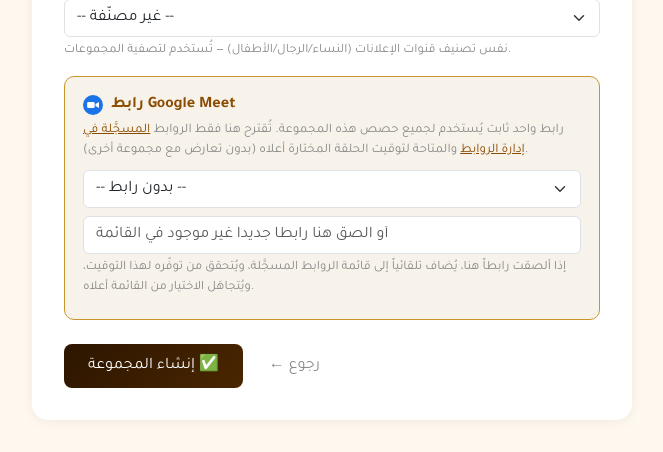
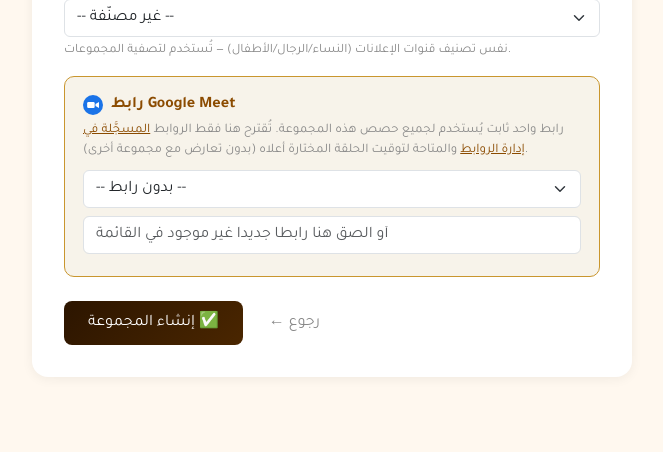
Before and after one commit to ikramelassam/quranschool, a Django app: template templates/courses/admin_groupe_ajouter.html in a window 1280 px wide. Shown: the part 1056-1508 px from the top of the page, without its empty margins (0-663 px from the left). After the commit the page ends 1433 px from the top, so only its background shows below. Run offline with Django 5.2, Linux system fonts and the light colour scheme; the template is opened without the code that fills it, so the values that code supplies are empty.

Commit message:
feat(courses): retire la mention trompeuse de vérification du lien Meet collé
La phrase disait que le lien collé "يُتحقق من توفّره لهذا التوقيت", ce qui
se lit comme un contrôle que le lien est actif. En réalité seule la forme
de l'URL est validée (URLValidator) puis le conflit d'horaire avec un
autre groupe — aucune requête vers le lien. Retirée des 2 écrans.

Co-Authored-By: Claude Sonnet 5 <noreply@anthropic.com>
Claude-Session: https://claude.ai/code/session_01Kk3BKudhW5JT7zGoGtttKc

```diff
--- a/templates/courses/admin_groupe_ajouter.html
+++ b/templates/courses/admin_groupe_ajouter.html
@@ -127,9 +127,6 @@
             </select>
             <input type="url" name="lien_meet_nouveau" class="form-control" style="margin-top:8px;"
                    placeholder="{% trans 'أو الصق هنا رابطاً جديداً غير موجود في القائمة' %}">
-            <div style="color:#888; font-size:0.8rem; margin-top:4px;">
-                {% trans "إذا ألصقت رابطاً هنا، يُضاف تلقائياً إلى قائمة الروابط المسجَّلة، ويُتحقق من توفّره لهذا التوقيت، ويُتجاهَل الاختيار من القائمة أعلاه." %}
-            </div>
             <div id="lien_meet_statut" style="color:#888; font-size:0.8rem; margin-top:6px;"></div>
             <div id="lien_meet_alerte" class="d-none" style="background:#fce4e4; color:var(--color-danger); border-radius:8px; padding:10px 14px; margin-top:10px; font-size:0.85rem; font-weight:600;">
                 {% blocktrans %}لا يوجد رابط Google Meet متاح لهذا التوقيت. عدّل الحلقة أعلاه، أو
--- a/templates/courses/admin_groupe_modifier.html
+++ b/templates/courses/admin_groupe_modifier.html
@@ -160,9 +160,6 @@
             </select>
             <input type="url" name="lien_meet_nouveau" class="form-control" style="margin-top:8px;"
                    placeholder="{% trans 'أو الصق هنا رابطاً جديداً غير موجود في القائمة' %}">
-            <div style="color:#888; font-size:0.8rem; margin-top:4px;">
-                {% trans "إذا ألصقت رابطاً هنا، يُضاف تلقائياً إلى قائمة الروابط المسجَّلة، ويُتحقق من توفّره لهذا التوقيت، ويُتجاهَل الاختيار من القائمة أعلاه." %}
-            </div>
             <div id="lien_meet_statut" style="color:#888; font-size:0.8rem; margin-top:6px;"></div>
             <div id="lien_meet_alerte" class="d-none" style="background:#fce4e4; color:var(--color-danger); border-radius:8px; padding:10px 14px; margin-top:10px; font-size:0.85rem; font-weight:600;">
                 {% blocktrans %}لا يوجد رابط Google Meet متاح لهذا التوقيت. عدّل الحلقة أعلاه، أو
```
